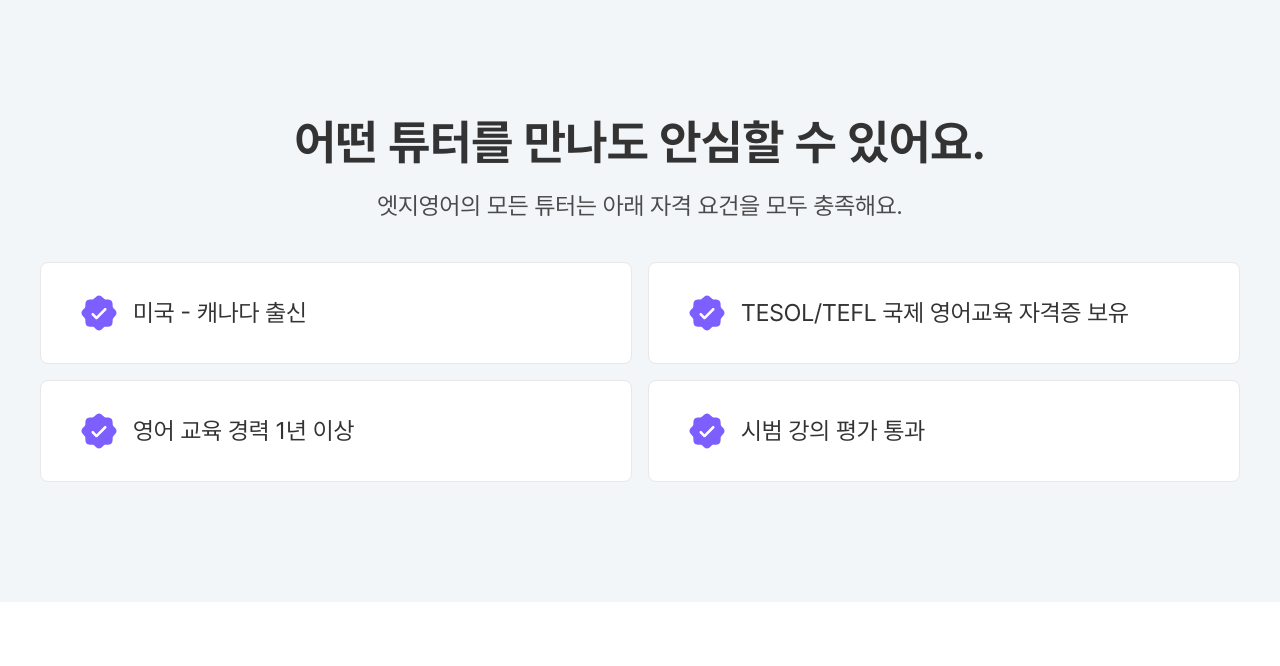
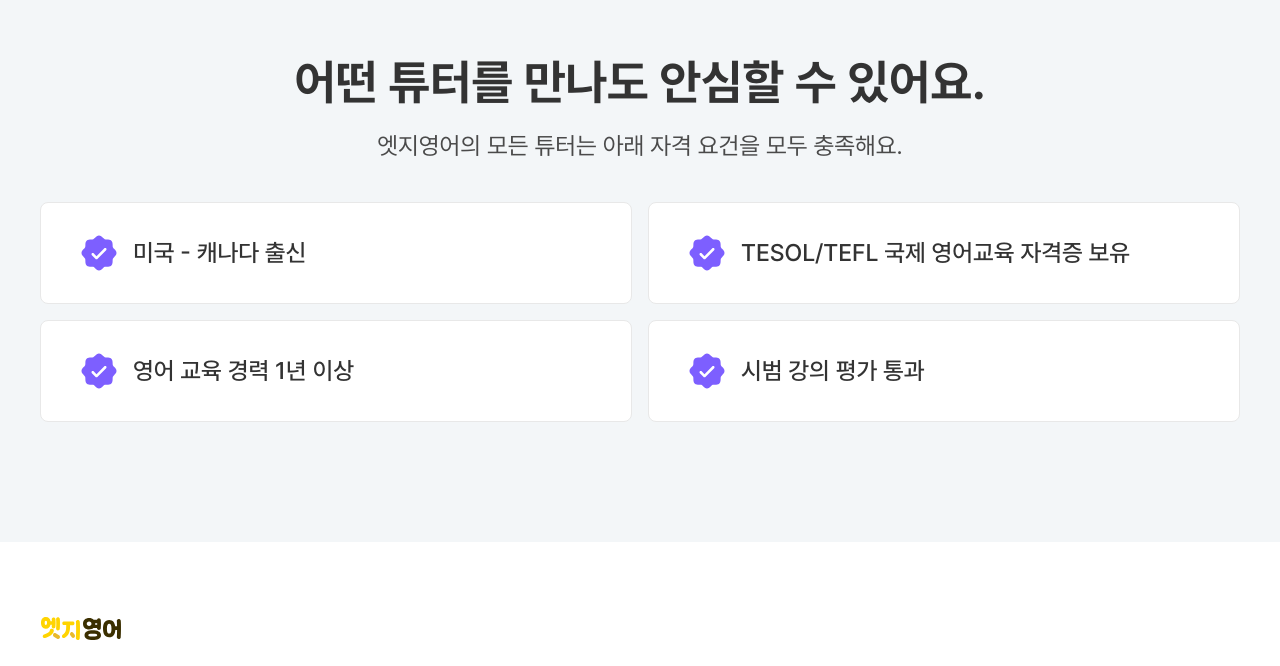
Before and after one commit to gandy818/edge-english, a Next.js app: page /tutor in a window 1280 px wide. Shown: the part 2043-2709 px from the top of the page. Built offline with nearby package versions, Linux system fonts and the light colour scheme.

Commit message:
css convention update

```diff
--- a/src/app/tutor/page.tsx
+++ b/src/app/tutor/page.tsx
@@ -41,7 +41,7 @@ export default function TutorPage() {
             <Link
               href="https://pf.kakao.com/_blxgib"
               target="_blank"
-              className="mb-[60px] mt-10 flex flex-row justify-center rounded-lg bg-[#FFEB3B] px-[40px] py-[18px]"
+              className="mb-15 mt-10 flex flex-row justify-center rounded-lg bg-[#FFEB3B] px-[40px] py-[18px]"
             >
               <img
                 src="/icons/kakao-btn.svg"
@@ -123,7 +123,7 @@ export default function TutorPage() {
         </div>
 
         {/* 섹션 4 */}
-        <div className="mt-[120px] flex w-full flex-col bg-[#F3F6F8] pb-[120px] pt-[120px]">
+        <div className="mt-[120px] flex w-full flex-col bg-[#F3F6F8] py-[120px]">
           <p className="self-center text-5xl font-bold">
             어떤 튜터를 만나도 안심할 수 있어요.
           </p>
@@ -131,20 +131,20 @@ export default function TutorPage() {
             엣지영어의 모든 튜터는 아래 자격 요건을 모두 충족해요.
           </p>
           <div className="mt-[40px] grid w-full max-w-[1200px] grid-cols-2 items-center gap-4 self-center">
-            <div className="flex flex-grow items-center rounded-lg border-[1px] border-[#E8E8E8] bg-white px-[40px] py-[32px] text-center text-[24px]">
-              <img src="/icons/check.svg" className="mr-[16px]" />
+            <div className="flex flex-grow items-center rounded-lg border border-[#E8E8E8] bg-white px-10 py-8 text-center text-2xl font-medium">
+              <img src="/icons/check.svg" className="mr-4" />
               미국 - 캐나다 출신
             </div>
-            <div className="flex flex-grow items-center rounded-lg border-[1px] border-[#E8E8E8] bg-white px-[40px] py-[32px] text-center text-[24px]">
-              <img src="/icons/check.svg" className="mr-[16px]" />
+            <div className="flex flex-grow items-center rounded-lg border border-[#E8E8E8] bg-white px-10 py-8 text-center text-2xl font-medium">
+              <img src="/icons/check.svg" className="mr-4" />
               TESOL/TEFL 국제 영어교육 자격증 보유
             </div>
-            <div className="flex flex-grow items-center rounded-lg border-[1px] border-[#E8E8E8] bg-white px-[40px] py-[32px] text-center text-[24px]">
-              <img src="/icons/check.svg" className="mr-[16px]" />
+            <div className="flex flex-grow items-center rounded-lg border border-[#E8E8E8] bg-white px-10 py-8 text-center text-2xl font-medium">
+              <img src="/icons/check.svg" className="mr-4" />
               영어 교육 경력 1년 이상
             </div>
-            <div className="flex flex-grow items-center rounded-lg border-[1px] border-[#E8E8E8] bg-white px-[40px] py-[32px] text-center text-[24px]">
-              <img src="/icons/check.svg" className="mr-[16px]" />
+            <div className="flex flex-grow items-center rounded-lg border border-[#E8E8E8] bg-white px-10 py-8 text-center text-2xl font-medium">
+              <img src="/icons/check.svg" className="mr-4" />
               시범 강의 평가 통과
             </div>
           </div>
```
